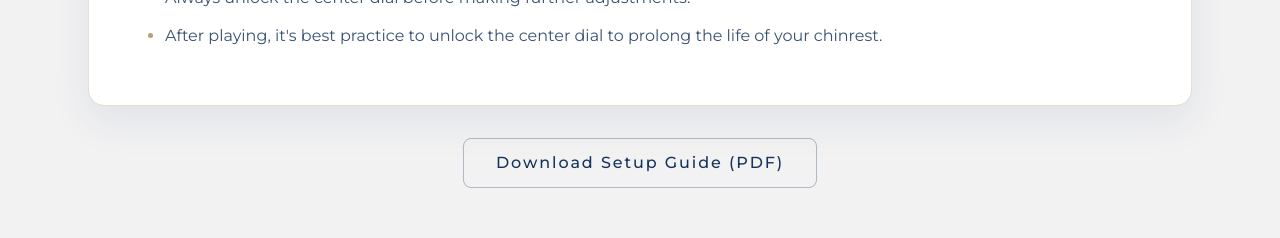
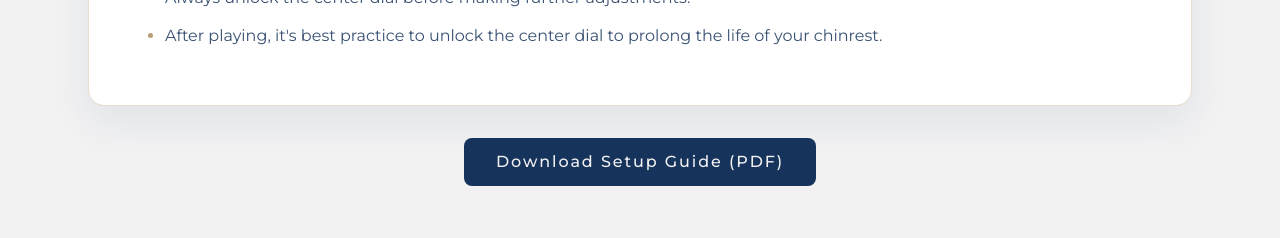
Before and after one commit to embracestrings/embrace-strings-site, a Next.js app: page /setup in a window 1280 px wide. Shown: the part 2260-2498 px from the top of the page. Built offline with nearby package versions, Linux system fonts and the light colour scheme.

Commit message:
Make Download PDF and Back to Chinrests buttons solid navy to match other CTAs

```diff
--- a/app/components/chinrest/ProductPage.tsx
+++ b/app/components/chinrest/ProductPage.tsx
@@ -135,7 +135,7 @@ export default function ProductPage({ name, tagline, intro, features }: ProductP
           </Link>
           <Link
             href="/chinrest"
-            className="inline-flex w-full items-center justify-center rounded-lg border border-[#16335b]/30 px-8 py-3 font-medium tracking-[0.12em] text-[#16335b] transition hover:border-[#ba9e78] hover:text-[#ba9e78] sm:w-auto"
+            className="inline-flex w-full items-center justify-center rounded-lg bg-[#16335b] px-8 py-3 font-medium tracking-[0.12em] text-[#f2f2f3] transition hover:bg-[#ba9e78] hover:text-[#16335b] sm:w-auto"
           >
             Compare All Chinrests
           </Link>
--- a/app/components/setup/SetupGuide.tsx
+++ b/app/components/setup/SetupGuide.tsx
@@ -130,7 +130,7 @@ export default function SetupGuide() {
           href="/Chinrest Setup Document.pdf"
           target="_blank"
           rel="noopener noreferrer"
-          className="inline-flex items-center justify-center rounded-lg border border-[#16335b]/30 px-8 py-3 font-medium tracking-[0.12em] text-[#16335b] transition hover:border-[#ba9e78] hover:text-[#ba9e78]"
+          className="inline-flex items-center justify-center rounded-lg bg-[#16335b] px-8 py-3 font-medium tracking-[0.12em] text-[#f2f2f3] transition hover:bg-[#ba9e78] hover:text-[#16335b]"
         >
           Download Setup Guide (PDF)
         </a>
```
